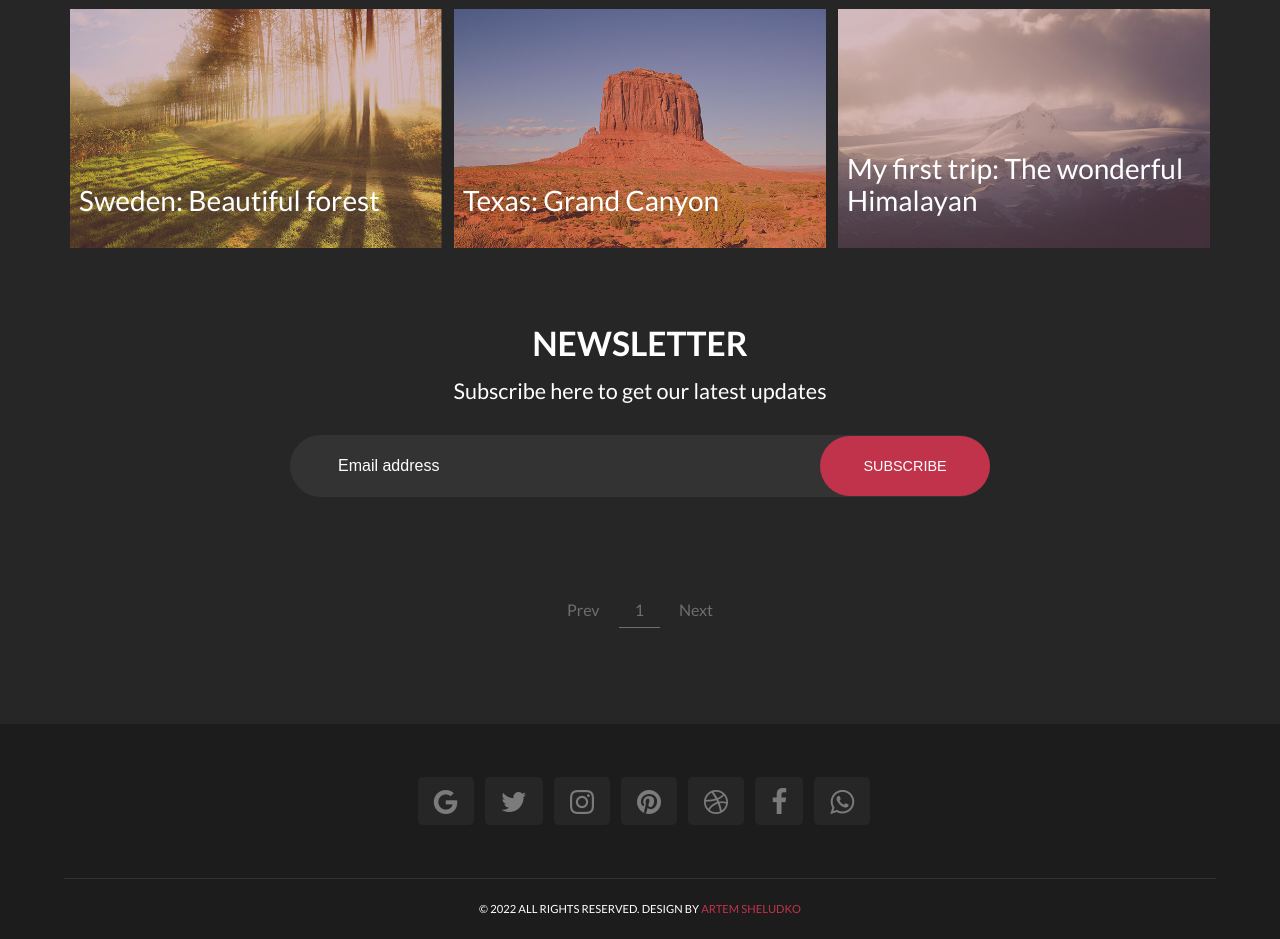
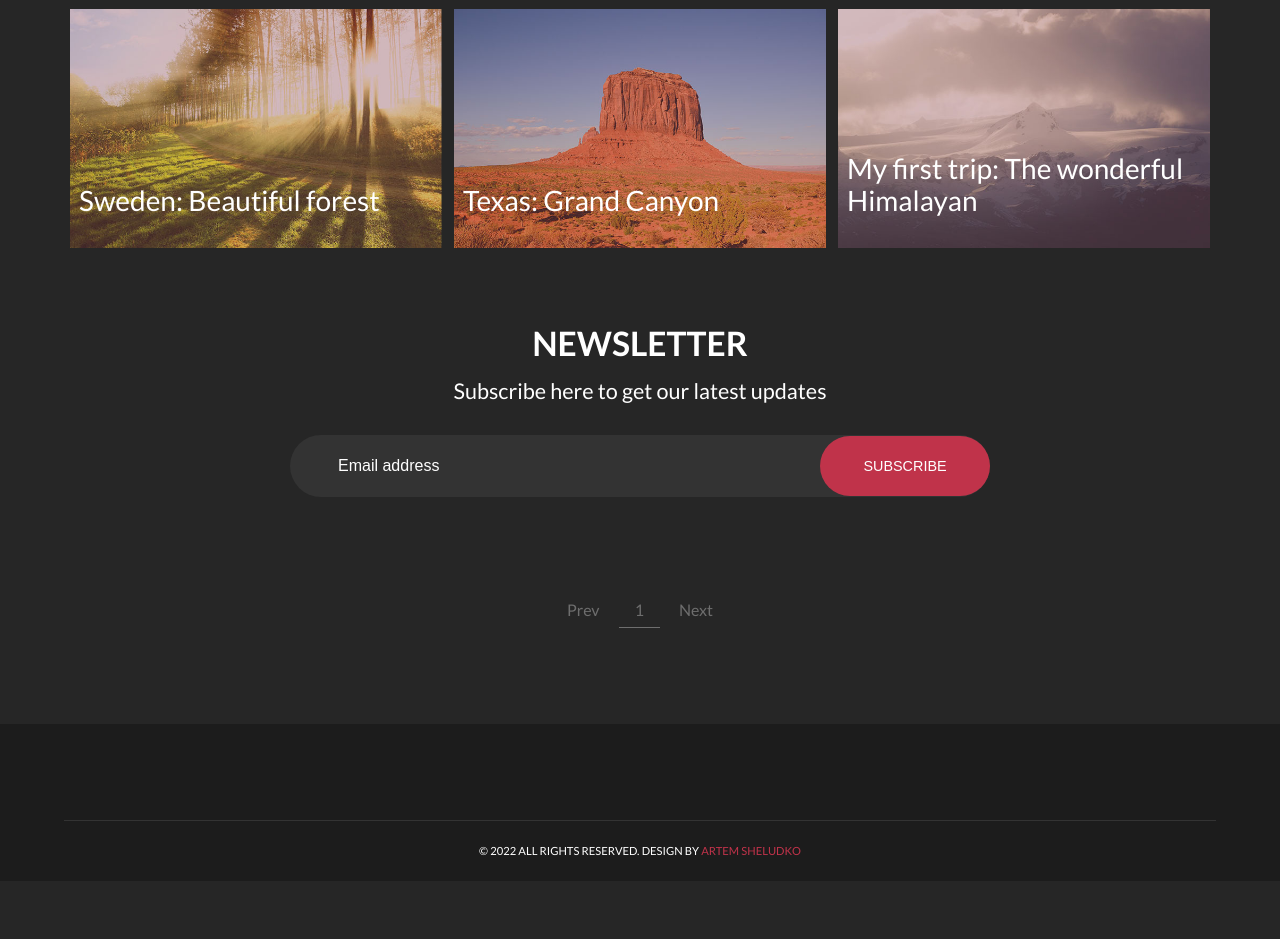
Before and after one commit to HuzunluArtemis/incibaba.github.io, a Jekyll site: the page built from index.html, in a window 1280 px wide. Shown: the part 1413-2352 px from the top of the page. Built offline with Jekyll 4.4.1, drawn with Linux system fonts in a browser that asks for light colours; the list of posts is cut into pages by our own code; after the commit the page ends 2294 px from its top, so only the background shows below that.

Commit message:
Update social_footer.html

```diff
--- a/_includes/social_footer.html
+++ b/_includes/social_footer.html
@@ -2,37 +2,20 @@
 <ul class="social_footer">
   {% if site.google_url %}
   <li><a href="{{ site.google_url }}" target="_blank"><i class="fa fa-google" aria-hidden="true"></i></a></li>
-  {% else %}
-  <li><a href="#" target="_blank"><i class="fa fa-google" aria-hidden="true"></i></a></li>
   {% endif %}
   {% if site.twitter_url %}
   <li><a href="{{ site.twitter_url }}" target="_blank"><i class="fa fa-twitter" aria-hidden="true"></i></a></li>
-  {% else %}
-  <li><a href="#" target="_blank"><i class="fa fa-twitter" aria-hidden="true"></i></a></li>
   {% endif %}
   {% if site.instagram_url %}
   <li><a href="{{ site.instagram_url }}" target="_blank"><i class="fa fa-instagram" aria-hidden="true"></i></a></li>
-  {% else %}
-  <li><a href="#" target="_blank"><i class="fa fa-instagram" aria-hidden="true"></i></a></li>
   {% endif %}
   {% if site.pinterest_url %}
   <li><a href="{{ site.pinterest_url }}" target="_blank"><i class="fa fa-pinterest" aria-hidden="true"></i></a></li>
-  {% else %}
-  <li><a href="#" target="_blank"><i class="fa fa-pinterest" aria-hidden="true"></i></a></li>
   {% endif %}
   {% if site.dribbble_url %}
   <li><a href="{{ site.dribbble_url }}" target="_blank"><i class="fa fa-dribbble" aria-hidden="true"></i></a></li>
-  {% else %}
-  <li><a href="#" target="_blank"><i class="fa fa-dribbble" aria-hidden="true"></i></a></li>
   {% endif %}
   {% if site.facebook_url %}
   <li><a href="{{ site.facebook_url }}" target="_blank"><i class="fa fa-facebook" aria-hidden="true"></i></a></li>
-  {% else %}
-  <li><a href="#" target="_blank"><i class="fa fa-facebook" aria-hidden="true"></i></a></li>
-  {% endif %}
-  {% if site.whatsapp_url %}
-  <li><a href="{{ site.whatsapp_url }}" target="_blank"><i class="fa fa-whatsapp" aria-hidden="true"></i></a></li>
-  {% else %}
-  <li><a href="#" target="_blank"><i class="fa fa-whatsapp" aria-hidden="true"></i></a></li>
   {% endif %}
 </ul>
```
